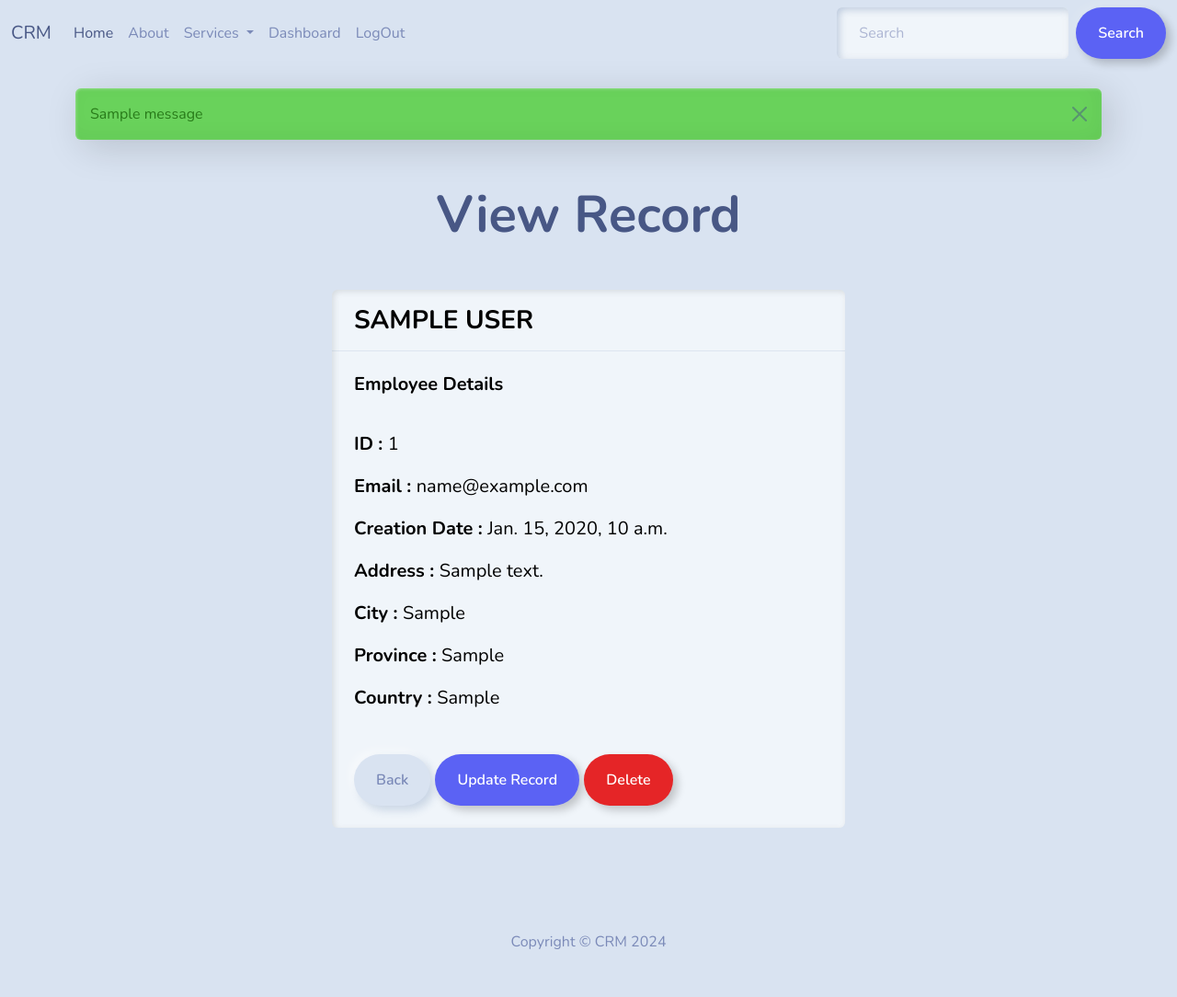
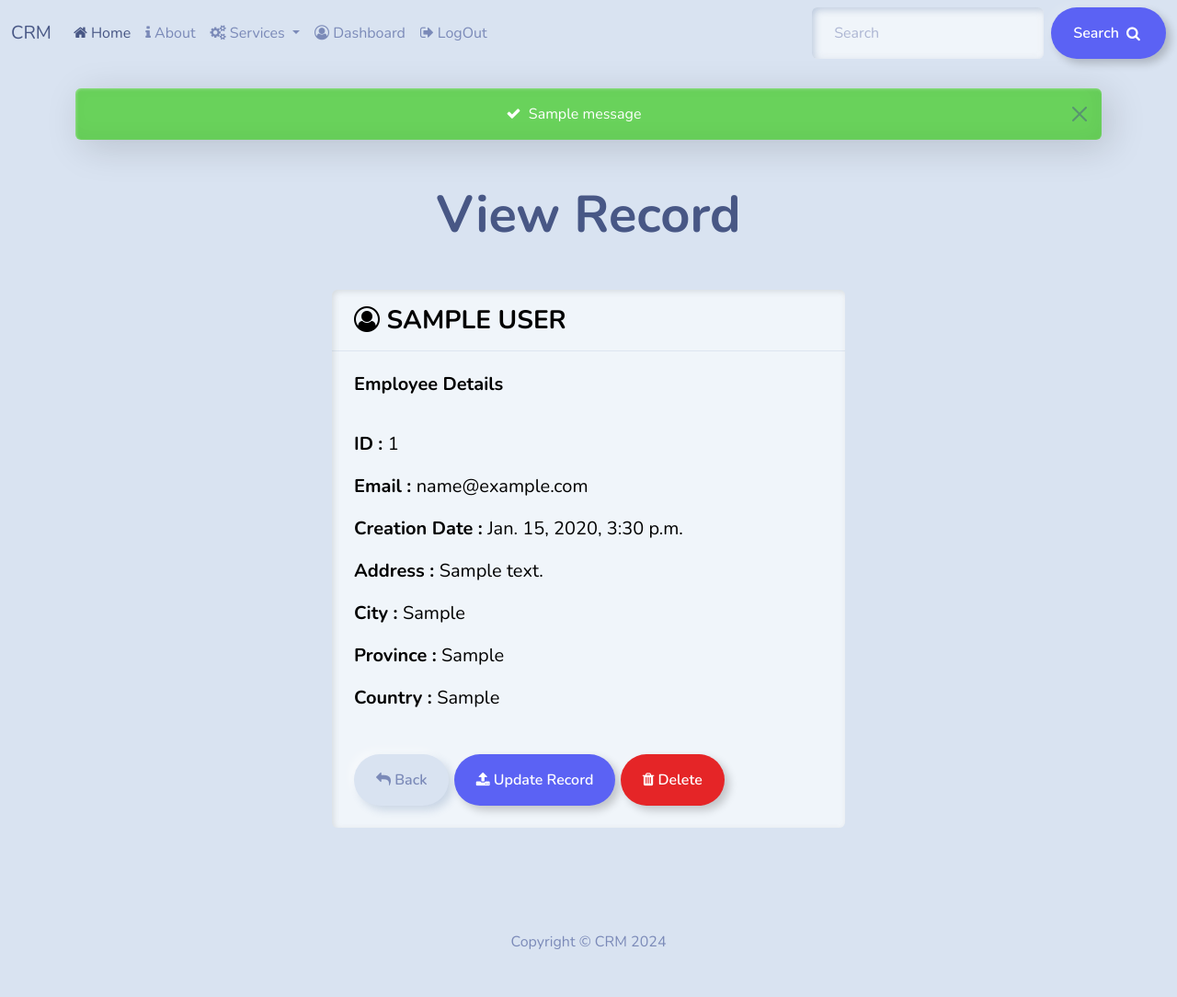
Before and after one commit to IamJas6/Django_Crud_App, a Django app: page /view_record/1 in a window 1280 px wide. Shown: the whole page at 92% size. Run offline with Django 5.2, Linux system fonts and the light colour scheme; a user stored in the database is signed in; tables that the repository leaves empty hold one stand-in row (values such as "Sample post"); one stand-in notice (Sample message) is shown; some libraries are stand-ins or nearby versions.

Commit message:
icons added

```diff
--- a/CRM/CRM/settings.py
+++ b/CRM/CRM/settings.py
@@ -113,6 +113,8 @@ TIME_ZONE = 'UTC'
 
 USE_I18N = True
 
+TIME_ZONE = 'Asia/Kolkata'  # Set to your local timezone
+
 USE_TZ = True
 
 
--- a/CRM/crud_app/templates/crud_app/base.html
+++ b/CRM/crud_app/templates/crud_app/base.html
@@ -8,6 +8,7 @@
         <title>CRM</title>
         <link rel="stylesheet" type="text/css" href="https://bootswatch.com/5/morph/bootstrap.min.css">
         <link rel="stylesheet" type="text/css" href="{% static 'css/styles.css' %}">
+        <link rel="stylesheet" href="https://cdnjs.cloudflare.com/ajax/libs/font-awesome/4.7.0/css/font-awesome.min.css">
     </head>
     <body>
         <!--create navbar here-->
@@ -15,14 +16,29 @@
 
         <div class="container"><br/>
             <!--notification messages-->
+            {% for message in messages %}
+            {% if message.level == DEFAULT_MESSAGE_LEVELS.SUCCESS %}
+            <p id="message-timer" class="alert alert-success float-center alert-dismissible text-center message-text">
+                <i class="fa fa-check" aria-hidden="true"></i>&nbsp; {{ message }}
+                <button type="button" class="btn-close" data-bs-dismiss="alert" aria-label="Close"></button>
+            </p>
+            {% else %}
+            <p id="message-timers" class="alert alert-danger float-center alert-dismissible text-center message-text">
+                <i class="fa fa-check" aria-hidden="true"></i>&nbsp; {{ message }}
+                <button type="button" class="btn-close" data-bs-dismiss="alert" aria-label="Close"></button>
+            </p>
+            {% endif %}
+            {% endfor %}
+
+            <!--
             {% if messages %}
             {% for message in messages %}
-            <div class="alert {% if message.tags %}alert-{{ message.tags }}{% endif %} alert-dismissible fade show">
+            <div class="alert {% if message.tags %}alert-{{ message.tags }}{% endif %} float-center text-center alert-dismissible fade show">
                 {{ message }}
                 <button type="button" class="btn-close" data-bs-dismiss="alert" aria-label="Close"></button>
             </div>
             {% endfor %}
-            {% endif %}
+            {% endif %} -->
 
             {% block content %}
             <!-- Your content goes here -->
--- a/CRM/crud_app/templates/crud_app/create_record.html
+++ b/CRM/crud_app/templates/crud_app/create_record.html
@@ -18,7 +18,7 @@
         {% csrf_token %}
         {{form|crispy}}
         <br/>
-        <button type="submit" class="btn btn-primary w-100 btn-block p2">Create</button>
+        <button type="submit" class="btn btn-primary w-100 btn-block p2"><i class="fa fa-user-plus" aria-hidden="true"></i>&nbsp;Create</button>
     </form>
     </div>
 </div>
--- a/CRM/crud_app/templates/crud_app/index.html
+++ b/CRM/crud_app/templates/crud_app/index.html
@@ -6,7 +6,7 @@
     <div class="text-center">
         <h1><b>Customer Relationship Management</b></h1>
         <h6>Keep Track Of Your Records</h6><br/><hr>
-        <a type="button" class="btn btn-primary" href="{% url 'dashboard' %}">Create Record</a><br/>
+        <a type="button" class="btn btn-primary" href="{% url 'dashboard' %}"><i class="fa fa-user-plus" aria-hidden="true"></i>&nbsp;Create Record</a><br/>
     </div>
 </body>
 
--- a/CRM/crud_app/templates/crud_app/login_page.html
+++ b/CRM/crud_app/templates/crud_app/login_page.html
@@ -17,9 +17,11 @@
     <div class="col-md-8 offset-md-2">
     <form method="POST" autocomplete="off">
         {% csrf_token %}
-        {{form|crispy}}
+        {{form.username|as_crispy_field}}
         <br/>
-        <button type="submit" class="btn btn-primary w-100 btn-block p2">Login</button>
+        {{form.password|as_crispy_field}}
+        <br/>
+        <button type="submit" class="btn btn-primary w-100 btn-block p2"><i class="fa fa-user" aria-hidden="true"></i>&nbsp;Login</button>
     </form>
     <br/>
         <div class="text-center">
--- a/CRM/crud_app/templates/crud_app/navbar.html
+++ b/CRM/crud_app/templates/crud_app/navbar.html
@@ -7,14 +7,14 @@
       <div class="collapse navbar-collapse" id="navbarSupportedContent">
         <ul class="navbar-nav me-auto mb-2 mb-lg-0">
           <li class="nav-item">
-            <a class="nav-link active" aria-current="page" href="{% url 'index' %}">Home</a>
+            <a class="nav-link active" aria-current="page" href="{% url 'index' %}"><i class="fa fa-home" aria-hidden="true"></i>&nbsp;Home</a>
           </li>
           <li class="nav-item">
-            <a class="nav-link" href="#">About</a>
+            <a class="nav-link" href="#"><i class="fa fa-info" aria-hidden="true"></i>&nbsp;About</a>
           </li>
           <li class="nav-item dropdown">
             <a class="nav-link dropdown-toggle" href="#" role="button" data-bs-toggle="dropdown" aria-expanded="false">
-              Services
+              <i class="fa fa-cogs" aria-hidden="true"></i>&nbsp;Services
             </a>
             <ul class="dropdown-menu">
               <li><a class="dropdown-item" href="#">S1</a></li>
@@ -23,23 +23,23 @@
           </li>
           {% if user.is_authenticated %}
             <li class="nav-item">
-                <a class="nav-link" href="{% url 'dashboard' %}">Dashboard</a>
+                <a class="nav-link" href="{% url 'dashboard' %}"><i class="fa fa-user-circle-o" aria-hidden="true"></i>&nbsp;Dashboard</i></a>
             </li>
             <li class="nav-item">
-                <a class="nav-link " href="{% url 'logout' %}">LogOut</a>
+                <a class="nav-link " href="{% url 'logout' %}"><i class="fa fa-sign-out" aria-hidden="true">&nbsp;</i>LogOut</a>
             </li>
           {% else %}
             <li class="nav-item">
-                <a class="nav-link" href="{% url 'login' %}">Login</a>
+                <a class="nav-link" href="{% url 'login' %}"><i class="fa fa-sign-in" aria-hidden="true"></i>&nbsp;Login</a>
             </li>
             <li class="nav-item">
-                <a class="nav-link " href="{% url 'register' %}">Register</a>
+                <a class="nav-link " href="{% url 'register' %}"><i class="fa fa-user-plus" aria-hidden="true"></i>&nbsp;Register</a>
             </li>
           {% endif %}
         </ul>
         <form class="d-flex" role="search">
           <input class="form-control me-2" type="search" placeholder="Search" aria-label="Search">
-          <button class="btn btn-outline-info" type="submit">Search</button>
+          <button class="btn btn-outline-info d-flex align-items-center" type="submit">Search<i class="fa fa-search ms-2" aria-hidden="true"></i>&nbsp;</button>
         </form>
       </div>
     </div>
--- a/CRM/crud_app/templates/crud_app/update_record.html
+++ b/CRM/crud_app/templates/crud_app/update_record.html
@@ -18,7 +18,7 @@
         {% csrf_token %}
         {{form|crispy}}
         <br/>
-        <button type="submit" class="btn btn-primary w-100 btn-block p2">Update</button>
+        <button type="submit" class="btn btn-primary w-100 btn-block p2"><i class="fa fa-upload" aria-hidden="true"></i>&nbsp;Update</button>
     </form>
     </div>
 </div>
--- a/CRM/crud_app/templates/crud_app/view_record.html
+++ b/CRM/crud_app/templates/crud_app/view_record.html
@@ -14,7 +14,7 @@
 <body>
     <div class="card w-50 text-bg-light mb-3 col-md-6 offset-md-3" style="width: 25rem;">
         <div class="card-header fs-3 text-uppercase">
-          <strong>{{records.first_name}} {{records.last_name}}</strong>
+          <strong><i class="fa fa-user-circle-o" aria-hidden="true"></i>&nbsp;{{records.first_name}} {{records.last_name}}</strong>
         </div>
         <div class="card-body fs-5">
           <h5 class="card-title"><b>Employee Details</b></h5></br>
@@ -26,9 +26,9 @@
           <p class="card-text"><strong> Province : </strong>{{records.province}}</p>
           <p class="card-text"><strong> Country : </strong>{{records.country}}</p></br>
 
-          <a href="{% url 'dashboard' %}" class="btn btn-seondary">Back</a>
-          <a href="{% url 'updaterecord' records.id %}" class="btn btn-outline-info">Update Record</a>
-          <a href="{% url 'deleterecord' records.id %}" class="btn btn-outline-danger">Delete</a>
+          <a href="{% url 'dashboard' %}" class="btn btn-seondary"><i class="fa fa-reply" aria-hidden="true"></i>&nbsp;Back</a>
+          <a href="{% url 'updaterecord' records.id %}" class="btn btn-outline-info"><i class="fa fa-upload" aria-hidden="true"></i>&nbsp;Update Record</a>
+          <a href="{% url 'deleterecord' records.id %}" class="btn btn-outline-danger"><i class="fa fa-trash" aria-hidden="true"></i>&nbsp;Delete</a>
         </div>
       </div>
 </body>
--- a/CRM/static/css/styles.css
+++ b/CRM/static/css/styles.css
@@ -2,3 +2,7 @@
     border-radius: 15px;
     width: 600px;
 }
+
+.message-text{
+    color: white;
+}
```
Also changed, not shown: CRM/crud_app/templates/crud_app/dashboard.html (+4 -6 lines), CRM/crud_app/templates/crud_app/register_page.html (+8 -2 lines).
